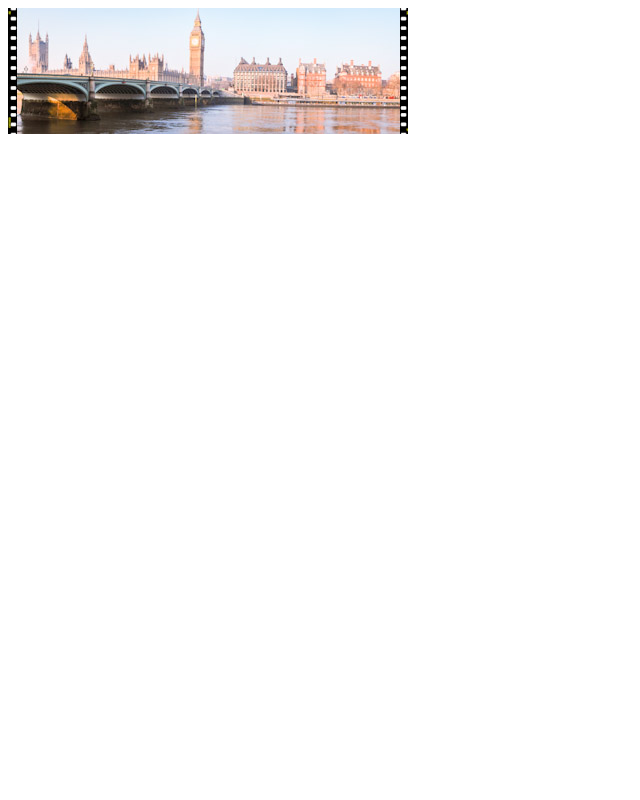
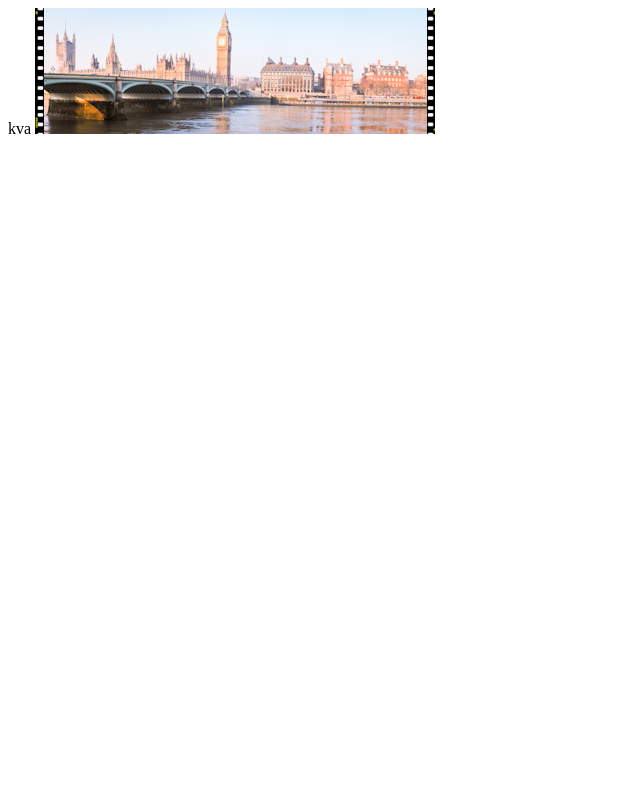
Before and after one commit to bbloc13/RO_rep, a plain HTML site: page ůůůůů.html in a window 1280 px wide. Shown: the top 800 px of the page, without its empty margins (0-640 px from the left). Drawn offline with Linux system fonts and the light colour scheme.

Commit message:
Update ůůůůů.html

```diff
--- a/ůůůůů.html
+++ b/ůůůůů.html
@@ -5,7 +5,7 @@
 <title>Dokument bez názvu</title>
 </head>
 
-<body>
+<body>kva
 <img src="images/PSX_20180905_101922.jpg" alt="" width="400" height="126">
 <img src="images/Id_ё_Ё_й_Й.png" alt="" width="4479" height="8192">
 </body>
```
